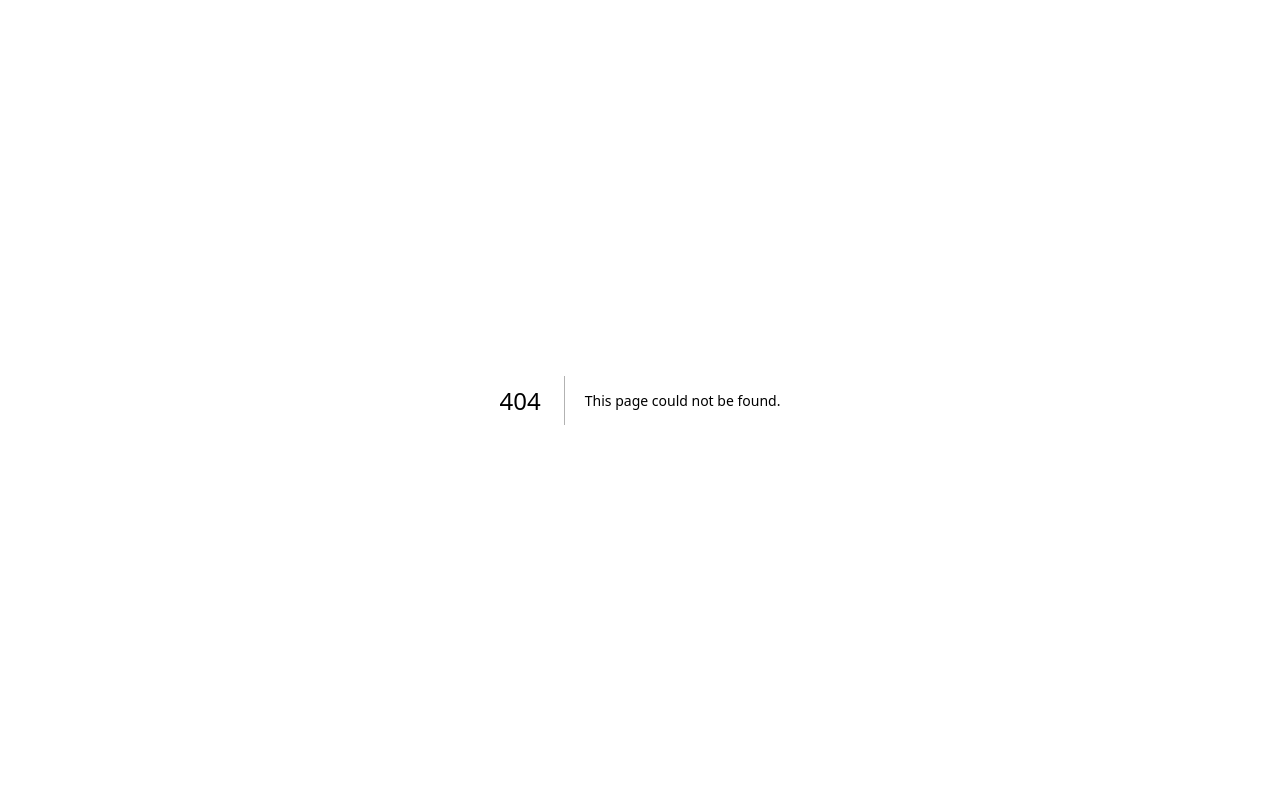
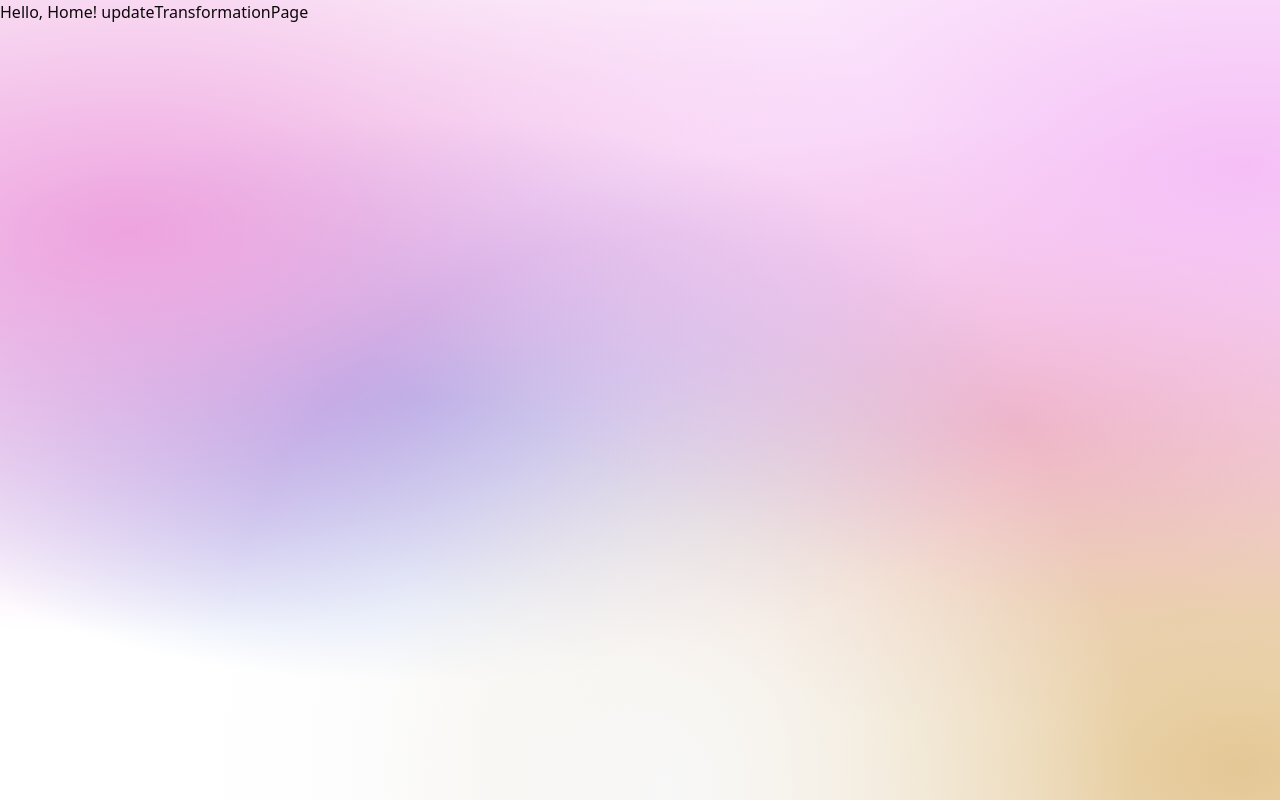
Before and after one commit to kabirfaisal1/iriswise, a Next.js app: page /imageGeneration/transformations/1/update in a window 1280 px wide. Before the commit this address had no page. Built offline with nearby package versions, Linux system fonts and the light colour scheme.

Commit message:
done wil file str

```diff
--- /dev/null
+++ b/app/(root)/imageGeneration/transformations/[id]/update/page.tsx
@@ -0,0 +1,15 @@
+import { Button } from '@/components/ui/button';
+import Link from 'next/link';
+
+const UpdateTransformationPage = () => {
+	return (
+		<>
+			<div>
+				<h1 data-testid='landing_header_title'>
+					Hello, Home! updateTransformationPage
+				</h1>
+			</div>
+		</>
+	);
+};
+export default UpdateTransformationPage;
--- /dev/null
+++ b/app/(root)/imageGeneration/transformations/add/[type]/page.tsx
@@ -0,0 +1,15 @@
+import { Button } from '@/components/ui/button';
+import Link from 'next/link';
+
+const AddTransformationPage = () => {
+	return (
+		<>
+			<div>
+				<h1 data-testid='landing_header_title'>
+					Hello, Home! AddTransformationPage Page
+				</h1>
+			</div>
+		</>
+	);
+};
+export default AddTransformationPage;
```
Also changed, not shown: app/(root)/imageGeneration/transformations/[id]/page.tsx (renamed from app/(root)/imageGeneration/transformations/page.tsx).
